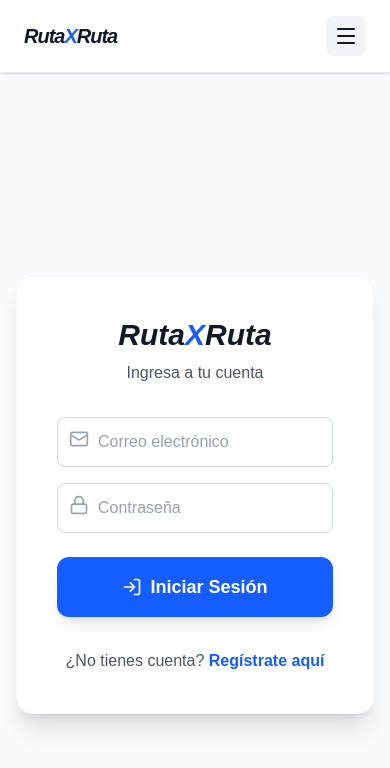
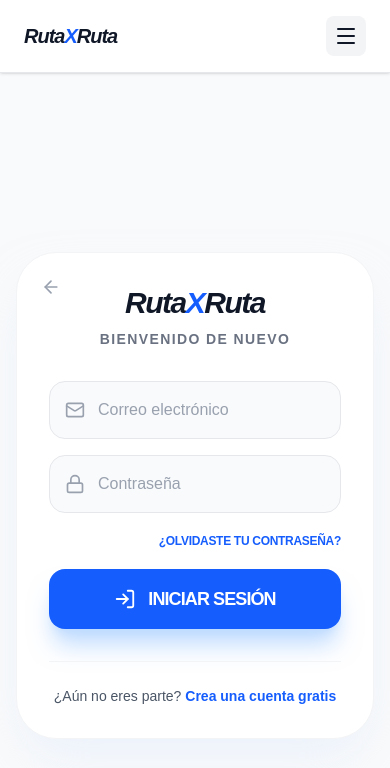
Before and after one commit to sudo-david/rutaxruta, a Next.js app: page /login in a window 390 px wide. Shown: the top 768 px of the page. Built offline with nearby package versions, Linux system fonts and the light colour scheme.

Commit message:
se actualizaron componentes para que sean responsive y se mejoraron los estilos

```diff
--- a/src/app/dashboard/page.js
+++ b/src/app/dashboard/page.js
@@ -1,8 +1,10 @@
 "use client";
 import { useState, useEffect } from 'react';
 import dynamic from 'next/dynamic';
-import { Car, Search, MapPin, PlusCircle, LogOut, ShieldCheck, TrendingUp, Clock } from 'lucide-react';
+import { TrendingUp, Clock } from 'lucide-react';
 import { motion } from 'framer-motion';
+// Importamos la nueva Navbar
+import Navbar from '@/components/Navbar';
 
 const Mapa = dynamic(() => import('@/components/Mapa'), {
   ssr: false,
@@ -28,9 +30,13 @@ export default function DashboardPage() {
   }, []);
 
   const fetchRutas = async () => {
+    try {
       const res = await fetch('/api/rutas');
       const data = await res.json();
       setRutas(data);
+    } catch (error) {
+      console.error("Error al obtener rutas:", error);
+    }
   };
 
   const publicarRuta = async () => {
@@ -52,7 +58,7 @@ export default function DashboardPage() {
     if (res.ok) {
       alert("¡Ruta publicada con éxito!");
       setInicio(null); setFin(null);
-      fetchRutas(); // Actualizar lista
+      fetchRutas();
     }
   };
 
@@ -61,98 +67,117 @@ export default function DashboardPage() {
     window.location.href = "/login";
   };
 
-  if (!usuario) return <div className="min-h-screen flex items-center justify-center bg-gray-50">Cargando...</div>;
+  if (!usuario) return <div className="min-h-screen flex items-center justify-center bg-gray-50 text-gray-900 font-bold">Cargando...</div>;
 
   return (
     <div className="min-h-screen bg-gray-50 pb-20">
-      {/* HEADER */}
-      <header className="bg-white border-b border-gray-200 py-6 px-10">
-        <div className="container mx-auto flex justify-between items-center">
-          <h1 className="text-2xl font-black italic text-gray-900">Ruta<span className="text-blue-600">X</span>Ruta</h1>
-          <button onClick={cerrarSesion} className="bg-white border border-gray-200 text-red-500 font-bold flex items-center gap-2 hover:bg-red-50 px-4 py-2 rounded-xl transition-colors">
-            <LogOut size={18}/> Salir
-          </button>
-        </div>
-      </header>
 
-      <main className="container mx-auto px-10 py-10 grid grid-cols-12 gap-8">
+      {/* NAVBAR INTEGRADA */}
+      <Navbar usuario={usuario} alCerrarSesion={cerrarSesion} />
 
-        {/* COLUMNA IZQUIERDA */}
+      {/* Ajuste de padding horizontal para mobile (px-4) y desktop (md:px-10) */}
+      <main className="container mx-auto px-4 md:px-10 py-6 md:py-10 grid grid-cols-12 gap-8">
+
+        {/* COLUMNA IZQUIERDA: STATS Y FORMULARIO */}
         <div className="col-span-12 lg:col-span-4 space-y-6">
 
-          {/* STATS CARD */}
-          <div className="bg-gradient-to-br from-blue-600 to-indigo-700 p-8 rounded-3xl text-white shadow-xl">
+          {/* STATS CARD - Con contraste alto y gradiente */}
+          <motion.div
+            initial={{ opacity: 0, y: 20 }}
+            animate={{ opacity: 1, y: 0 }}
+            className="bg-gradient-to-br from-blue-600 to-indigo-700 p-8 rounded-3xl text-white shadow-xl shadow-blue-100"
+          >
              <p className="text-blue-100 text-sm font-bold uppercase tracking-widest mb-1">Viajes Activos</p>
              <h2 className="text-5xl font-black mb-4 italic">{rutas.length}</h2>
-             <div className="flex items-center gap-2 text-blue-100 text-sm">
-               <TrendingUp size={16} /> <span>{usuario.rol === 'conductor' ? 'Gestionando rutas' : 'Disponibles hoy'}</span>
+             <div className="flex items-center gap-2 text-blue-50 text-sm font-medium">
+               <TrendingUp size={16} />
+               <span>{usuario.rol === 'conductor' ? 'Gestionando tus rutas' : 'Rutas disponibles en Medellín'}</span>
              </div>
-          </div>
+          </motion.div>
 
           {/* PANEL DE ACCIONES / LISTA */}
+          <div className="bg-white p-6 md:p-8 rounded-3xl shadow-sm border border-gray-100">
             {usuario.rol === 'conductor' ? (
-            <div className="bg-white p-8 rounded-3xl shadow-sm border border-gray-100">
-              <h3 className="text-xl font-bold mb-6 text-gray-800">Publicar Ruta</h3>
               <div className="space-y-4">
+                <h3 className="text-xl font-black text-gray-900 mb-2 italic">Publicar Ruta</h3>
                 <input
                   placeholder="Placa (ej: ABC-123)"
-                  className="w-full p-4 bg-gray-50 text-gray-900 border border-gray-200 rounded-2xl focus:border-blue-500 outline-none"
+                  className="w-full p-4 bg-gray-50 text-gray-900 border border-gray-200 rounded-2xl focus:border-blue-500 focus:ring-2 focus:ring-blue-100 outline-none transition-all placeholder:text-gray-400"
                   onChange={(e) => setInfoExtra({...infoExtra, placa: e.target.value})}
                 />
                 <input
                   type="time"
-                  className="w-full p-4 bg-gray-50 text-gray-900 border border-gray-200 rounded-2xl focus:border-blue-500 outline-none"
+                  className="w-full p-4 bg-gray-50 text-gray-900 border border-gray-200 rounded-2xl focus:border-blue-500 focus:ring-2 focus:ring-blue-100 outline-none transition-all"
                   onChange={(e) => setInfoExtra({...infoExtra, hora: e.target.value})}
                 />
-                <button onClick={publicarRuta} className="w-full p-4 bg-blue-600 text-white rounded-2xl font-bold hover:bg-blue-700 transition-colors shadow-lg shadow-blue-200">
+                <button
+                  onClick={publicarRuta}
+                  className="w-full p-4 bg-blue-600 text-white rounded-2xl font-black hover:bg-blue-700 transition-all shadow-lg shadow-blue-100 active:scale-95"
+                >
                   Publicar Ruta
                 </button>
               </div>
-            </div>
             ) : (
-            <div className="bg-white p-8 rounded-3xl shadow-sm border border-gray-100">
-              <h3 className="text-xl font-bold mb-6 text-gray-800">Viajes Disponibles</h3>
-              {rutas.length === 0 ? <p className="text-gray-400">No hay rutas publicadas...</p> :
+              <div>
+                <h3 className="text-xl font-black text-gray-900 mb-6 italic">Viajes Disponibles</h3>
+                <div className="space-y-4">
+                  {rutas.length === 0 ? (
+                    <div className="text-center py-10 text-gray-400 font-medium">No hay rutas publicadas hoy...</div>
+                  ) : (
                     rutas.map(r => (
-                  <motion.div initial={{ opacity: 0 }} animate={{ opacity: 1 }} key={r.id} className="bg-gray-50 p-5 rounded-2xl mb-4 border border-gray-200">
-                    <p className="font-bold text-blue-600">{r.nombre_conductor}</p>
-                    <p className="text-sm text-gray-600">Placa: {r.placa} | Hora: {r.hora_salida}</p>
-                    <button className="mt-4 w-full bg-black text-white py-2 rounded-xl text-sm font-bold hover:bg-gray-800 transition-colors">Solicitar Cupo</button>
+                      <motion.div
+                        initial={{ opacity: 0, x: -10 }}
+                        animate={{ opacity: 1, x: 0 }}
+                        key={r.id}
+                        className="bg-gray-50 p-5 rounded-2xl border border-gray-200 hover:border-blue-200 transition-colors"
+                      >
+                        <p className="font-black text-blue-700 uppercase text-sm tracking-tight">{r.nombre_conductor}</p>
+                        <p className="text-sm text-gray-600 font-medium">Placa: {r.placa} | Hora: {r.hora_salida}</p>
+                        <button className="mt-4 w-full bg-gray-900 text-white py-3 rounded-xl text-xs font-black hover:bg-black transition-colors uppercase tracking-widest">
+                          Solicitar Cupo
+                        </button>
                       </motion.div>
                     ))
-              }
+                  )}
+                </div>
               </div>
             )}
+          </div>
         </div>
 
         {/* COLUMNA DERECHA: MAPA */}
         <div className="col-span-12 lg:col-span-8">
-          <div className="bg-white p-6 rounded-3xl shadow-sm border border-gray-100">
-            <div className="flex justify-between items-center mb-6">
+          <div className="bg-white p-4 md:p-6 rounded-3xl shadow-sm border border-gray-100">
+            <div className="flex flex-col sm:flex-row justify-between items-start sm:items-center gap-4 mb-6">
               <div>
-                <h3 className="text-xl font-bold text-gray-800">Mapa de Cobertura</h3>
-                <p className="text-sm text-gray-500">Área metropolitana</p>
+                <h3 className="text-xl font-black text-gray-900 italic">Mapa de Cobertura</h3>
+                <p className="text-sm text-gray-500 font-medium">Selecciona tus puntos de origen y destino</p>
               </div>
-              <div className="flex items-center gap-2 bg-green-50 text-green-600 px-4 py-1.5 rounded-full text-xs font-black border border-green-100 animate-pulse">
-                <span className="w-2 h-2 bg-green-500 rounded-full"></span> SISTEMA ACTIVO
+              <div className="flex items-center gap-2 bg-green-50 text-green-700 px-4 py-1.5 rounded-full text-xs font-black border border-green-100">
+                <span className="w-2 h-2 bg-green-500 rounded-full animate-pulse"></span>
+                SISTEMA ACTIVO
               </div>
             </div>
 
+            <div className="rounded-2xl overflow-hidden border border-gray-100 shadow-inner">
               <Mapa
                 rol={usuario.rol}
                 inicio={inicio} setInicio={setInicio}
                 fin={fin} setFin={setFin}
               />
+            </div>
 
-            {/* FOOTER DEL MAPA */}
-            <div className="grid grid-cols-2 gap-4 mt-6">
-               <div className="p-4 bg-gray-50 rounded-2xl border border-gray-100">
-                  <p className="text-xs font-bold text-gray-400 uppercase mb-1">Estado Tráfico</p>
-                  <p className="text-sm text-green-600 font-bold">Fluido</p>
+            {/* FOOTER DEL MAPA - Reforzado con contraste */}
+            <div className="grid grid-cols-1 sm:grid-cols-2 gap-4 mt-6">
+               <div className="p-4 bg-gray-50 rounded-2xl border border-gray-100 flex justify-between items-center">
+                  <p className="text-xs font-black text-gray-400 uppercase tracking-widest">Estado Tráfico</p>
+                  <p className="text-sm text-green-700 font-black">Fluido</p>
                </div>
-               <div className="p-4 bg-gray-50 rounded-2xl border border-gray-100">
-                  <p className="text-xs font-bold text-gray-400 uppercase mb-1">Última actualización</p>
-                  <p className="text-sm text-gray-900 font-bold flex items-center gap-2"><Clock size={16}/> Hace 2 min</p>
+               <div className="p-4 bg-gray-50 rounded-2xl border border-gray-100 flex justify-between items-center">
+                  <p className="text-xs font-black text-gray-400 uppercase tracking-widest">Actualización</p>
+                  <p className="text-sm text-gray-900 font-black flex items-center gap-2">
+                    <Clock size={16} className="text-blue-600"/> 2m
+                  </p>
                </div>
             </div>
           </div>
--- a/src/app/login/page.js
+++ b/src/app/login/page.js
@@ -1,7 +1,7 @@
 "use client";
 import { useState } from 'react';
 import Link from 'next/link';
-import { Mail, Lock, LogIn } from 'lucide-react';
+import { Mail, Lock, LogIn, ArrowLeft } from 'lucide-react';
 import { motion } from 'framer-motion';
 
 export default function LoginPage() {
@@ -23,10 +23,7 @@ export default function LoginPage() {
       const data = await response.json();
 
       if (response.ok) {
-        //GUARDAR EN MEMORIA PARA EL DASHBOARD
         localStorage.setItem('usuarioRutaX', JSON.stringify(data.usuario));
-
-        alert(`¡Bienvenido de nuevo, ${data.usuario.nombre}!`);
         window.location.href = "/dashboard";
       } else {
         alert(data.error);
@@ -37,57 +34,92 @@ export default function LoginPage() {
   };
 
   return (
-    <div className="min-h-screen bg-gray-50 flex items-center justify-center py-12 px-4">
+    <div className="min-h-screen bg-gray-50 flex items-center justify-center p-4 md:p-6 relative overflow-hidden">
+      {/* Elementos decorativos de fondo para mejorar el UI */}
+      <div className="absolute top-0 left-0 w-full h-full overflow-hidden -z-10">
+        <div className="absolute -top-[10%] -left-[10%] w-[40%] h-[40%] bg-blue-100/50 rounded-full blur-3xl" />
+        <div className="absolute -bottom-[10%] -right-[10%] w-[40%] h-[40%] bg-indigo-100/50 rounded-full blur-3xl" />
+      </div>
+
       <motion.div
-        initial={{ opacity: 0, y: 20 }}
-        animate={{ opacity: 1, y: 0 }}
-        className="max-w-md w-full space-y-8 bg-white p-10 rounded-2xl shadow-xl border border-gray-100"
+        initial={{ opacity: 0, scale: 0.95 }}
+        animate={{ opacity: 1, scale: 1 }}
+        transition={{ duration: 0.3 }}
+        className="max-w-[440px] w-full space-y-8 bg-white p-8 md:p-12 rounded-[2.5rem] shadow-2xl shadow-blue-100/50 border border-gray-100 relative"
       >
-        <div className="text-center">
-          <h2 className="text-3xl font-extrabold text-gray-900 font-black italic">Ruta<span className="text-blue-600">X</span>Ruta</h2>
-          <p className="mt-2 text-gray-600 font-medium">Ingresa a tu cuenta</p>
+        {/* Botón para volver a la Landing */}
+        <Link href="/" className="absolute top-6 left-6 text-gray-400 hover:text-blue-600 transition-colors">
+          <ArrowLeft size={20} />
+        </Link>
+
+        <div className="text-center space-y-2">
+          <motion.h2
+            initial={{ y: -10 }}
+            animate={{ y: 0 }}
+            className="text-3xl md:text-4xl font-black italic text-gray-900 tracking-tighter"
+          >
+            Ruta<span className="text-blue-600">X</span>Ruta
+          </motion.h2>
+          <p className="text-gray-500 font-bold text-sm md:text-base uppercase tracking-widest">
+            Bienvenido de nuevo
+          </p>
         </div>
 
-        <form onSubmit={handleSubmit} className="mt-8 space-y-6">
+        <form onSubmit={handleSubmit} className="mt-8 space-y-5">
           <div className="space-y-4">
-            <div className="relative">
-              <Mail className="absolute left-3 top-3 text-gray-400" size={20} />
+            <div className="relative group">
+              <div className="absolute inset-y-0 left-0 pl-4 flex items-center pointer-events-none text-gray-400 group-focus-within:text-blue-600 transition-colors">
+                <Mail size={20} />
+              </div>
               <input
                 name="correo"
                 type="email"
                 placeholder="Correo electrónico"
                 onChange={handleChange}
-                className="w-full pl-10 pr-4 py-3 border border-gray-300 rounded-lg focus:ring-2 focus:ring-blue-500 outline-none text-gray-900 placeholder-gray-400"
+                className="w-full pl-12 pr-4 py-4 bg-gray-50 border border-gray-200 rounded-2xl focus:ring-4 focus:ring-blue-100 focus:border-blue-500 outline-none text-gray-900 font-medium transition-all placeholder:text-gray-400"
                 required
               />
             </div>
-            <div className="relative">
-              <Lock className="absolute left-3 top-3 text-gray-400" size={20} />
+
+            <div className="relative group">
+              <div className="absolute inset-y-0 left-0 pl-4 flex items-center pointer-events-none text-gray-400 group-focus-within:text-blue-600 transition-colors">
+                <Lock size={20} />
+              </div>
               <input
                 name="password"
                 type="password"
                 placeholder="Contraseña"
                 onChange={handleChange}
-                className="w-full pl-10 pr-4 py-3 border border-gray-300 rounded-lg focus:ring-2 focus:ring-blue-500 outline-none text-gray-900 placeholder-gray-400"
+                className="w-full pl-12 pr-4 py-4 bg-gray-50 border border-gray-200 rounded-2xl focus:ring-4 focus:ring-blue-100 focus:border-blue-500 outline-none text-gray-900 font-medium transition-all placeholder:text-gray-400"
                 required
               />
             </div>
           </div>
 
-          <button
+          <div className="flex justify-end">
+            <button type="button" className="text-xs font-bold text-blue-600 hover:underline uppercase tracking-tight">
+              ¿Olvidaste tu contraseña?
+            </button>
+          </div>
+
+          <motion.button
+            whileHover={{ scale: 1.02 }}
+            whileTap={{ scale: 0.98 }}
             type="submit"
-            className="w-full bg-blue-600 text-white py-4 rounded-xl font-bold text-lg hover:bg-blue-700 transition shadow-lg flex items-center justify-center gap-2"
+            className="w-full bg-blue-600 text-white py-4 rounded-2xl font-black text-lg hover:bg-blue-700 transition-all shadow-xl shadow-blue-200 flex items-center justify-center gap-3 uppercase tracking-tighter"
           >
-            <LogIn size={20} /> Iniciar Sesión
-          </button>
+            <LogIn size={22} /> Iniciar Sesión
+          </motion.button>
         </form>
 
-        <p className="text-center text-gray-600 mt-4">
-          ¿No tienes cuenta?{" "}
-          <Link href="/registro" className="text-blue-600 font-bold hover:underline">
-            Regístrate aquí
-          </Link>
-        </p>
+        <div className="pt-6 border-t border-gray-100 text-center">
+          <p className="text-gray-600 text-sm font-medium">
+            ¿Aún no eres parte?{" "}
+            <Link href="/registro" className="text-blue-600 font-black hover:text-blue-800 transition-colors underline-offset-4 hover:underline">
+              Crea una cuenta gratis
+            </Link>
+          </p>
+        </div>
       </motion.div>
     </div>
   );
```
Also changed, not shown: 1 other file (tests, documents, lock files or other folders). Lines whose indentation alone changed are shown as unchanged.
